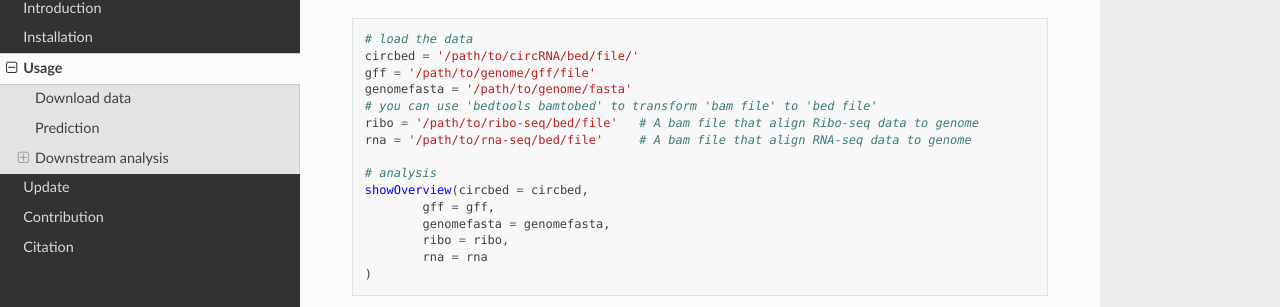
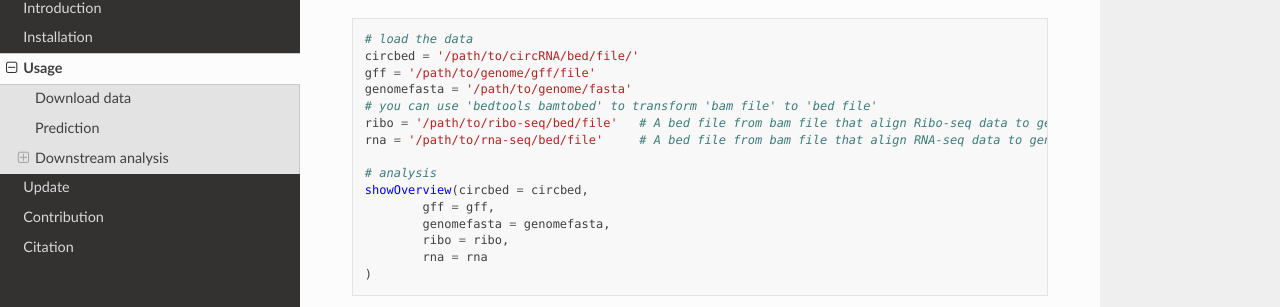
Before and after one commit to PSSUN/Rcirc_doc, a Sphinx documentation site: the page built from source/Usage/Usage.md, in a window 1280 px wide and 900 px high, scrolled down 2381 px. Shown: the part 144-451 px from the top of the window. Built offline with Sphinx 7.4.7 and the Read the Docs theme 2.0.0, drawn with Linux system fonts in a browser that asks for light colours.

Commit message:
Update Usage.md

```diff
--- a/source/Usage/Usage.md
+++ b/source/Usage/Usage.md
@@ -111,8 +111,8 @@
 gff = '/path/to/genome/gff/file'
 genomefasta = '/path/to/genome/fasta'
 # you can use 'bedtools bamtobed' to transform 'bam file' to 'bed file'
-ribo = '/path/to/ribo-seq/bed/file'   # A bam file that align Ribo-seq data to genome
-rna = '/path/to/rna-seq/bed/file'     # A bam file that align RNA-seq data to genome
+ribo = '/path/to/ribo-seq/bed/file'   # A bed file from bam file that align Ribo-seq data to genome
+rna = '/path/to/rna-seq/bed/file'     # A bed file from bam file that align RNA-seq data to genome
 
 # analysis
 showOverview(circbed = circbed,
```
